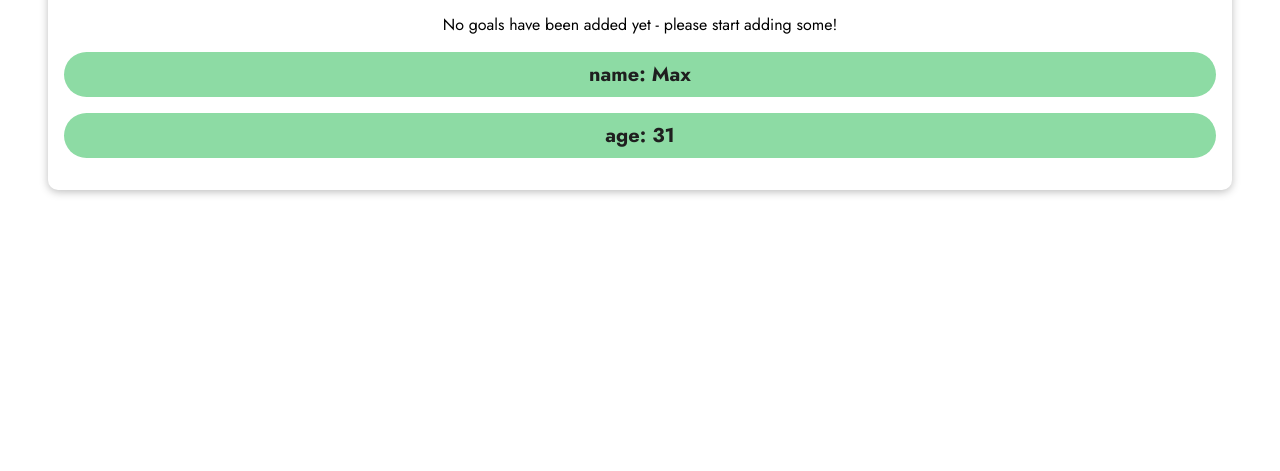
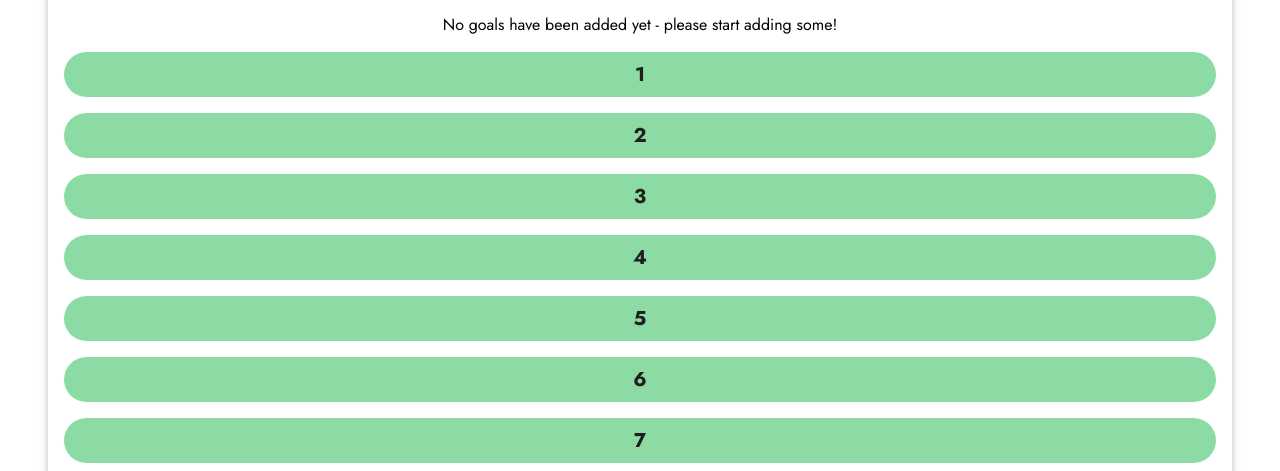
Before and after one commit to s-moe/lists-vue, a plain HTML site: page index.html in a window 1280 px wide. Shown: the part 329-800 px from the top of the page. Drawn offline with nearby package versions, Linux system fonts and the light colour scheme.

Commit message:
easy loop through numbers

```diff
--- a/index.html
+++ b/index.html
@@ -27,10 +27,13 @@
         <li v-for="(goal, index) in goals">{{ goal }} - {{index}}</li>
       </ul>
       <ul>
-        <li v-for="(value, key) in {name: 'Max', age: 31}">
-          {{key}}: {{value}}
+        <li v-for="num in 10">{{num}}</li>
+      </ul>
+      <!-- <ul>
+        <li v-for="(value, key, index) in {name: 'Max', age: 31}">
+          {{key}}: {{value}} - {{index}}
         </li>
-      </ul>
+      </ul> -->
     </section>
   </body>
 </html>
```
